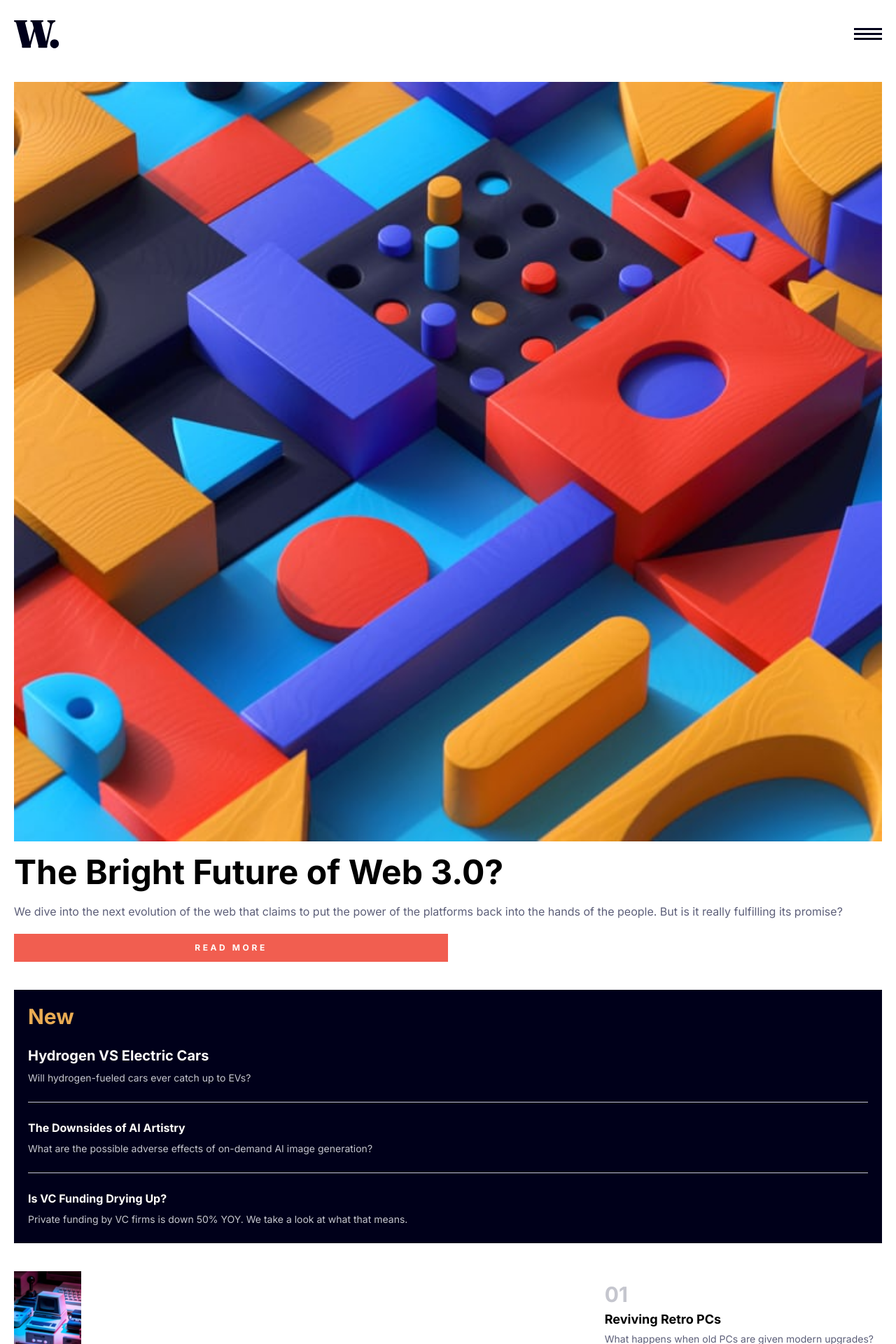
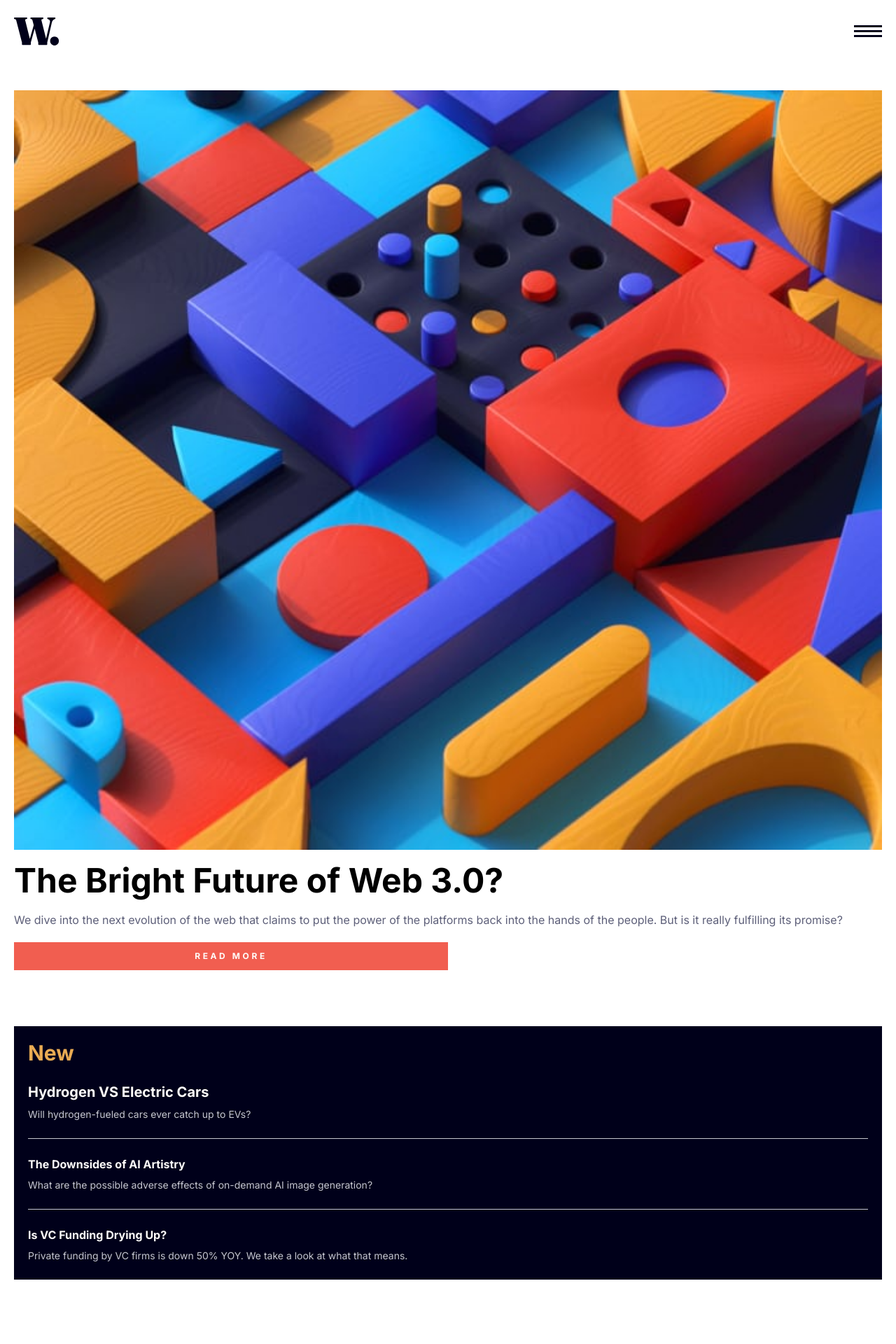
Before and after one commit to anwari-fikri/news-homepage-react, a React (Create React App) app: page / in a window 1280 px wide. Shown: the top 1920 px of the page at 70% size. Built offline with nearby package versions, Linux system fonts and the light colour scheme.

Commit message:
spacing adjustment

```diff
--- a/src/component/Hero.tsx
+++ b/src/component/Hero.tsx
@@ -3,7 +3,7 @@ import heroImage from "../assets/image-web-3-mobile.jpg";
 
 const Hero = () => {
   return (
-    <div className="flex flex-col py-5 px-5 gap-5">
+    <div className="flex flex-col py-10 px-5 gap-5">
       <img src={heroImage} alt="iconMenu" />
       <h1 className="text-5xl font-bold">The Bright Future of Web 3.0?</h1>
       <p className="text-dark-grayish-blue">
--- a/src/component/Navigation.tsx
+++ b/src/component/Navigation.tsx
@@ -9,7 +9,7 @@ const Navigation = () => {
 
   return (
     <nav>
-      <div className="flex items-center justify-between px-5 py-5">
+      <div className="flex items-center justify-between px-5 py-4">
         <img src={logo} alt="logo" />
         <button onClick={() => setIsSidebarOpen(!!!isSidebarOpen)}>
           <img src={iconMenu} alt="iconMenu" className="pl-5 py-5" />
--- a/src/component/New.tsx
+++ b/src/component/New.tsx
@@ -2,7 +2,8 @@ import React from "react";
 
 const New = () => {
   return (
-    <div className="bg-very-dark-blue m-5 p-5 pb-0">
+    <div className="bg-very-dark-blue my-10 mx-5 p-5 pb-0">
+      <div>
         <h2 className="text-soft-orange font-bold text-3xl">New</h2>
         <div className="flex flex-col gap-2 py-6">
           <h3 className="font-bold text-off-white text-xl">
@@ -12,7 +13,9 @@ const New = () => {
             Will hydrogen-fueled cars ever catch up to EVs?
           </p>
         </div>
+      </div>
       <div className="border-t border-grayish-blue"></div>
+      <div>
         <div className="flex flex-col gap-2 py-6">
           <h3 className="font-bold text-off-white">
             The Downsides of AI Artistry
@@ -22,6 +25,8 @@ const New = () => {
             generation?
           </p>
         </div>
+      </div>
+      <div>
         <div className="border-t border-grayish-blue"></div>
         <div className="flex flex-col gap-2 py-6">
           <h3 className="font-bold text-off-white">Is VC Funding Drying Up?</h3>
@@ -31,6 +36,7 @@ const New = () => {
           </p>
         </div>
       </div>
+    </div>
   );
 };
 
--- a/src/component/Popular.tsx
+++ b/src/component/Popular.tsx
@@ -5,7 +5,7 @@ import gamingGrowth from "../assets/image-gaming-growth.jpg";
 
 const Popular = () => {
   return (
-    <div>
+    <div className="py-5">
       <div className="flex flex-row items-center justify-between mx-5 my-10">
         <img src={retroPc} alt="retro-pc" className="w-24" />
         <div className="flex flex-col gap-1 pl-5 pr-3">
```
Lines whose indentation alone changed are shown as unchanged.
